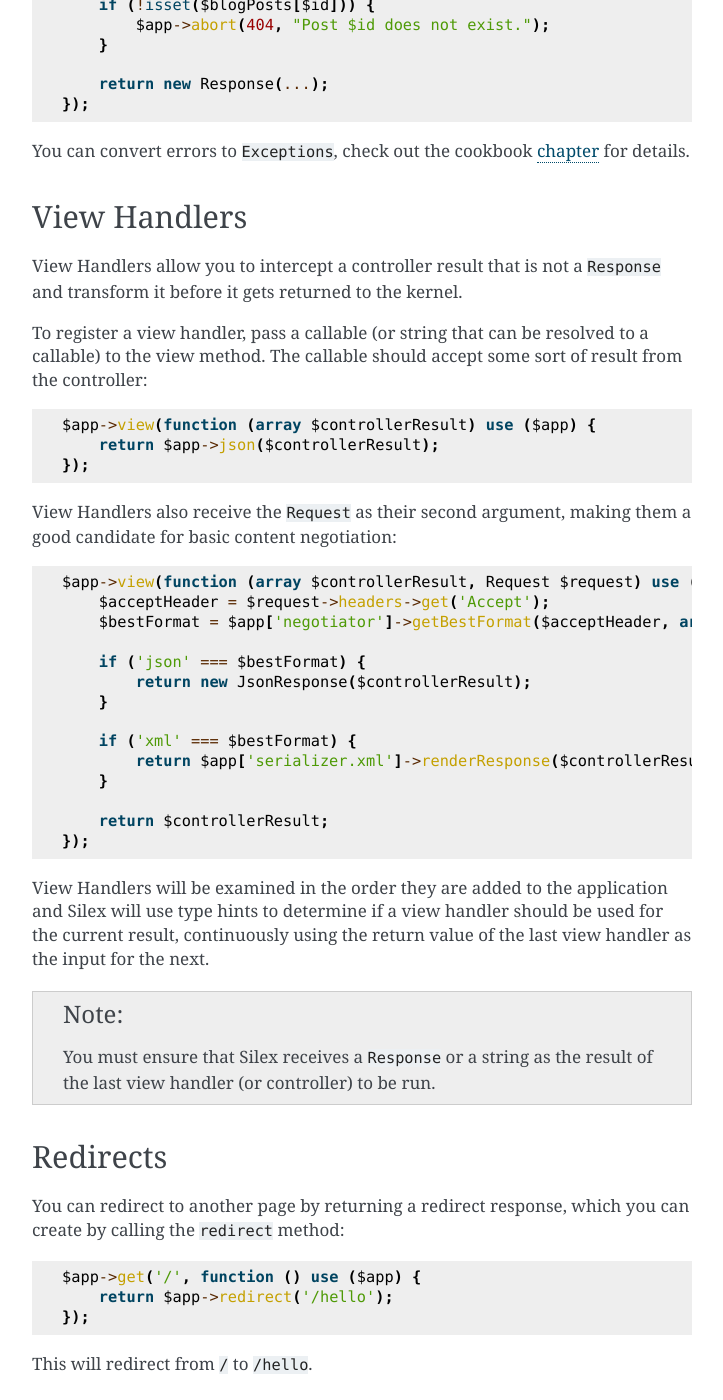
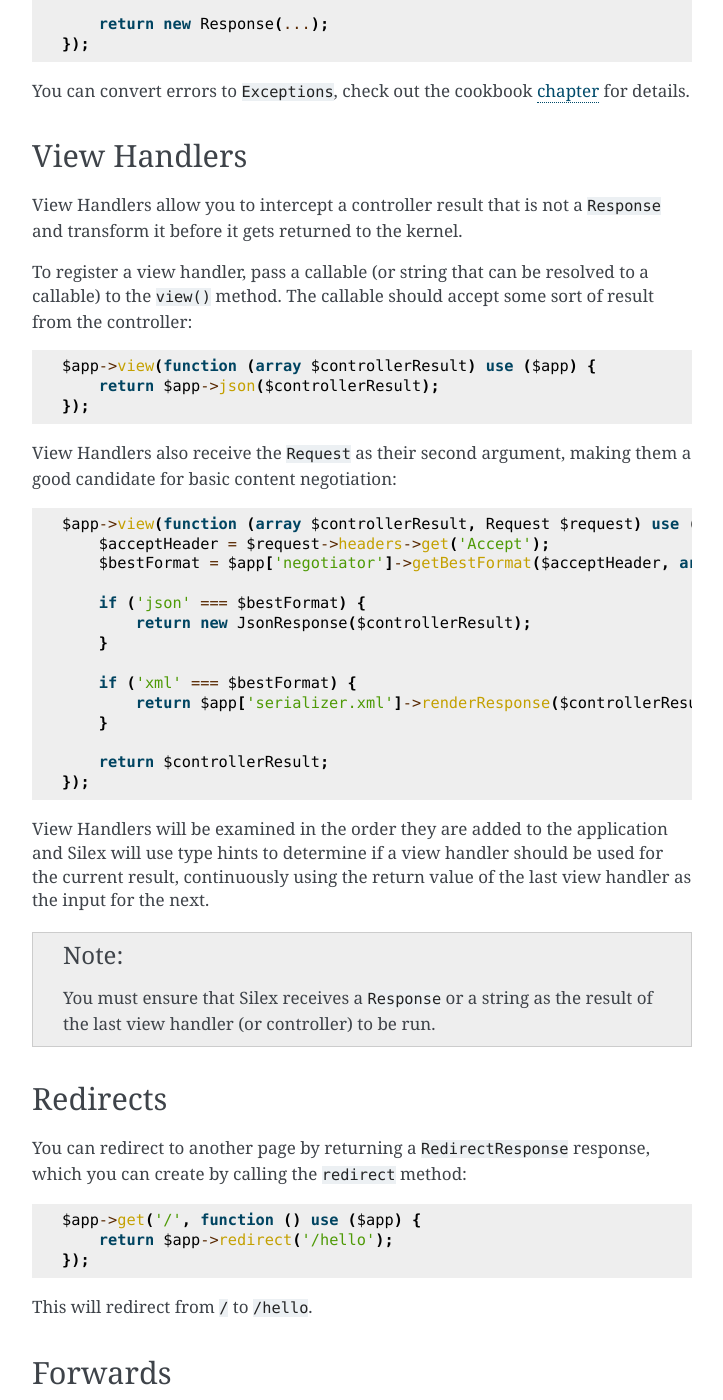
Before and after one commit to silexphp/Silex, a Sphinx documentation site: the page built from doc/usage.rst, in a window 1280 px wide and 1400 px high, scrolled down 11744 px. Shown: the whole window, without its empty margins (388-1111 px from the left). Built offline with Sphinx 7.4.7, drawn with Linux system fonts in a browser that asks for light colours; some of the changed text lies outside the part shown.

Commit message:
Minor doc tweaks and fixes

```diff
--- a/doc/middlewares.rst
+++ b/doc/middlewares.rst
@@ -145,9 +145,9 @@
 Short-circuiting the Controller
 -------------------------------
 
-If a before middleware returns a Response object, the Request handling is
+If a *before* middleware returns a ``Response`` object, the request handling is
 short-circuited (the next middlewares won't be run, nor the route
-callback), and the Response is passed to the after middlewares right away::
+callback), and the Response is passed to the *after* middlewares right away::
 
     $app->before(function (Request $request) {
         // redirect the user to the login screen if access to the Resource is protected
--- a/doc/providers/monolog.rst
+++ b/doc/providers/monolog.rst
@@ -12,8 +12,8 @@
 ----------
 
 * **monolog.logfile**: File where logs are written to.
-* **monolog.bubble** = (optional) Whether the messages that are handled can bubble up the stack or not.
-* **monolog.permission** = (optional) File permissions default (null), nothing change.
+* **monolog.bubble**: (optional) Whether the messages that are handled can bubble up the stack or not.
+* **monolog.permission**: (optional) File permissions default (null), nothing change.
 
 * **monolog.level** (optional): Level of logging, defaults
   to ``DEBUG``. Must be one of ``Logger::DEBUG``, ``Logger::INFO``,
--- a/doc/providers/security.rst
+++ b/doc/providers/security.rst
@@ -74,7 +74,7 @@
     booted. So, if you want to use it outside of the handling of a request,
     don't forget to call ``boot()`` first::
 
-        $application->boot();
+        $app->boot();
 
 .. caution::
 
--- a/doc/usage.rst
+++ b/doc/usage.rst
@@ -555,7 +553,7 @@
 ``Response`` and transform it before it gets returned to the kernel.
 
 To register a view handler, pass a callable (or string that can be resolved to a
-callable) to the view method. The callable should accept some sort of result
+callable) to the ``view()`` method. The callable should accept some sort of result
 from the controller::
 
     $app->view(function (array $controllerResult) use ($app) {
@@ -593,8 +591,8 @@
 Redirects
 ---------
 
-You can redirect to another page by returning a redirect response, which you
-can create by calling the ``redirect`` method::
+You can redirect to another page by returning a ``RedirectResponse`` response,
+which you can create by calling the ``redirect`` method::
 
     $app->get('/', function () use ($app) {
         return $app->redirect('/hello');
@@ -612,7 +610,7 @@
     use Symfony\Component\HttpKernel\HttpKernelInterface;
 
     $app->get('/', function () use ($app) {
-        // redirect to /hello
+        // forward to /hello
         $subRequest = Request::create('/hello', 'GET');
 
         return $app->handle($subRequest, HttpKernelInterface::SUB_REQUEST);
@@ -672,9 +670,9 @@
     $stream = function () {
         $fh = fopen('http://www.example.com/', 'rb');
         while (!feof($fh)) {
-          echo fread($fh, 1024);
-          ob_flush();
-          flush();
+            echo fread($fh, 1024);
+            ob_flush();
+            flush();
         }
         fclose($fh);
     };
@@ -761,6 +759,7 @@
 
       $app->get('/name', function (Silex\Application $app) {
           $name = $app['request']->get('name');
+
           return "You provided the name {$app->escape($name)}.";
       });
 
@@ -772,6 +771,7 @@
 
       $app->get('/name.json', function (Silex\Application $app) {
           $name = $app['request']->get('name');
+
           return $app->json(array('name' => $name));
       });
 
```
Also changed, not shown: other parts of doc/usage.rst (+4 -6 lines), doc/providers.rst (+7 -7 lines), doc/services.rst (+3 -4 lines).
